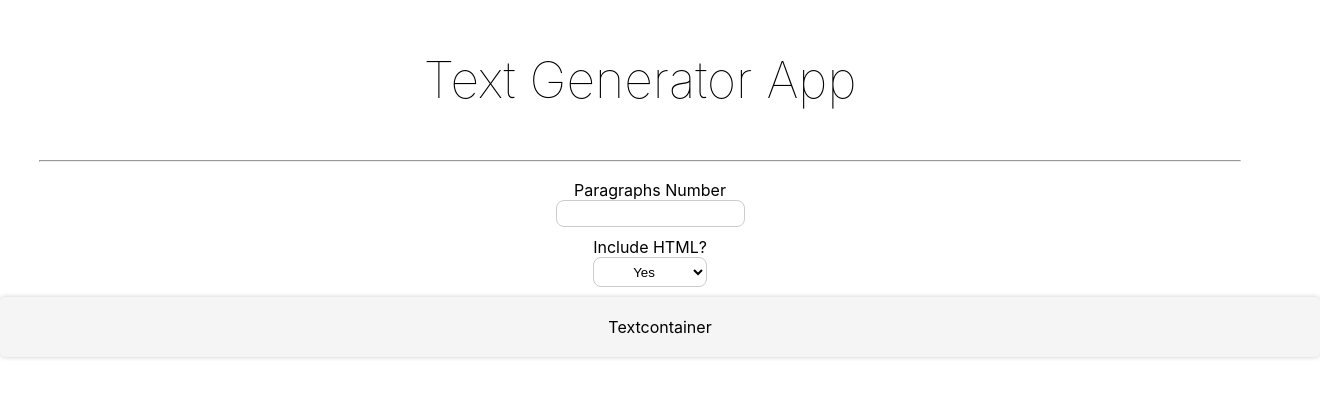
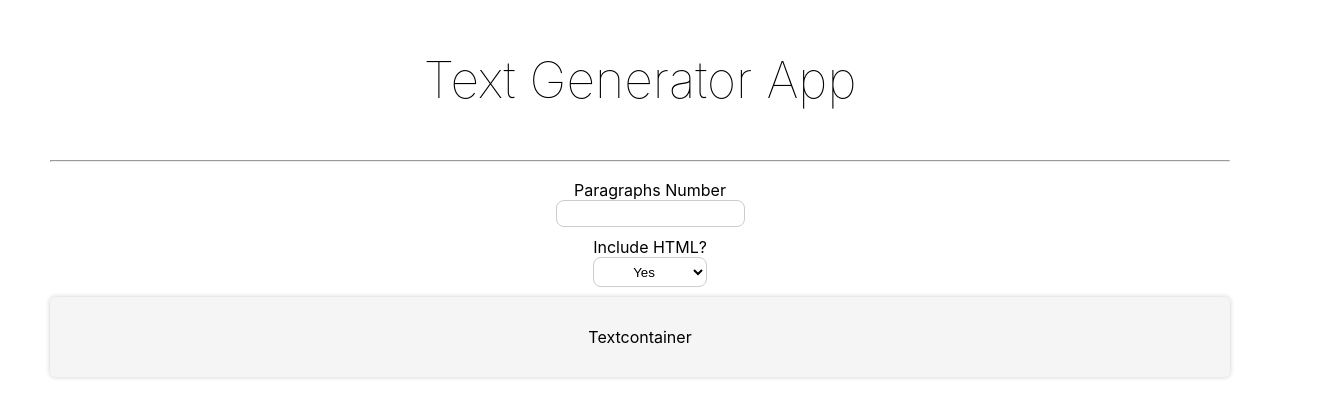
Before and after one commit to Reeyhanyilmaz/Redux-TextGeneratorApp, a React (Create React App) app: page / in a window 1280 px wide. Shown: the top 418 px of the page, 1320 px wide, since content can reach past the window. Built offline with nearby package versions, Linux system fonts and the light colour scheme.

Commit message:
change CSS

```diff
--- a/src/App.css
+++ b/src/App.css
@@ -1,3 +1,4 @@
 .App {
   text-align: center;
+  margin: 0 50px;
 }
--- a/src/Components/TextContainer/style.css
+++ b/src/Components/TextContainer/style.css
@@ -1,7 +1,7 @@
 .textContainerDiv{
-    width: 100%;
+    /* width: 100%; */
     height: 100%;
-    padding: 20px;
+    padding: 30px;
     display: flex;
     justify-content: center;
     align-content: center;
```
